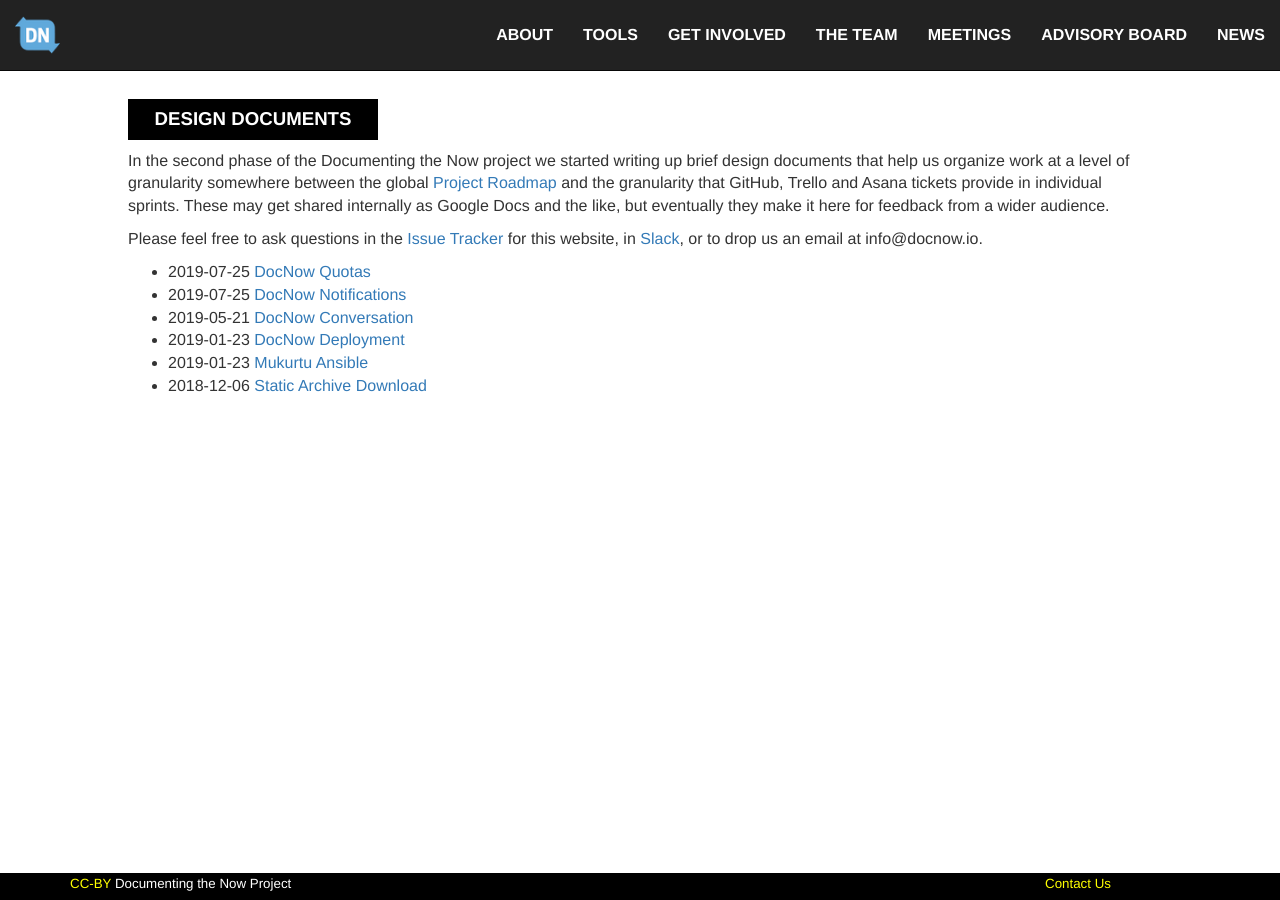
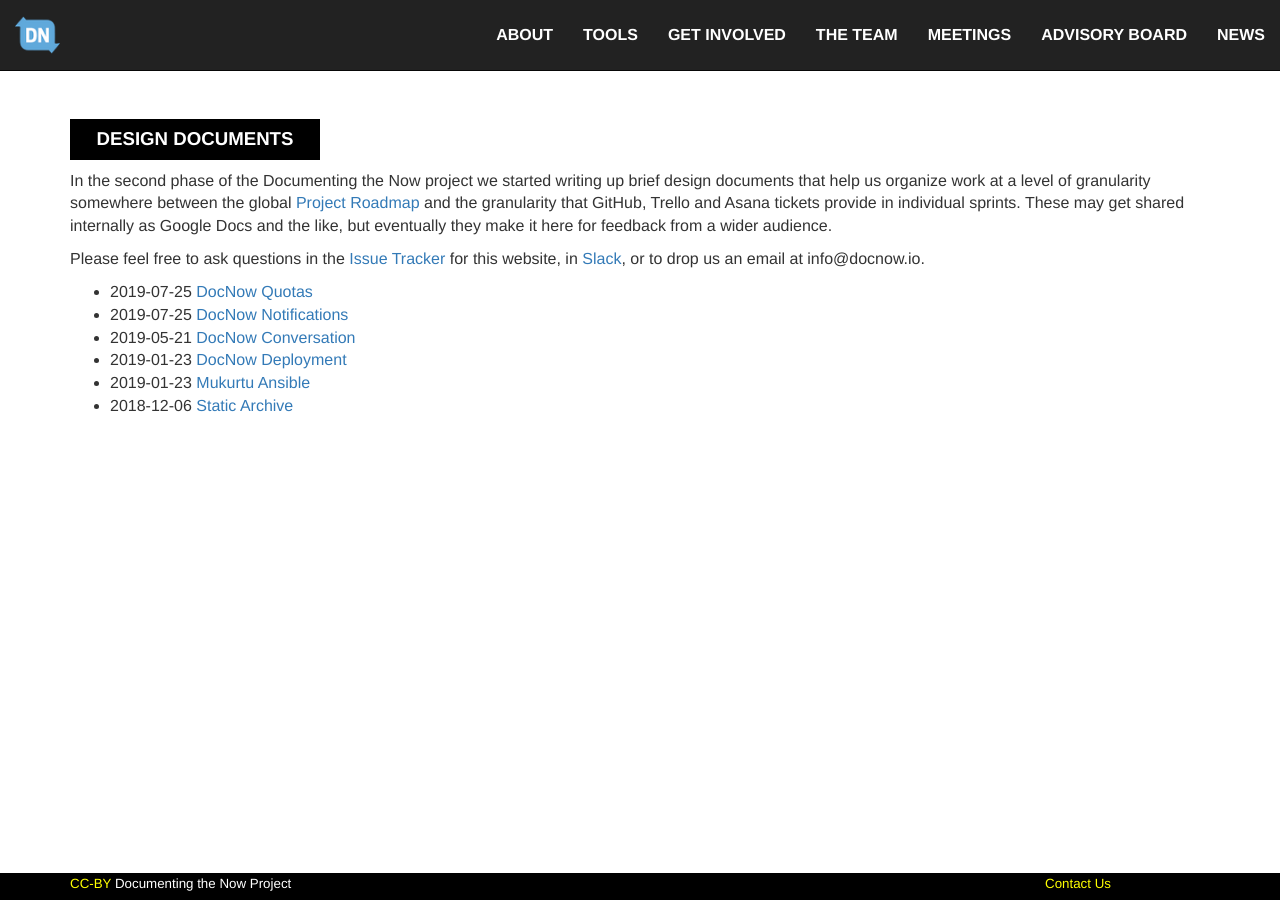
Before and after one commit to DocNow/docnow.github.io, a Jekyll site: the page built from design/index.md, in a window 1280 px wide. Built offline with Jekyll 4.4.1, drawn with Linux system fonts in a browser that asks for light colours.

Commit message:
use container style and h1 is similar to h2

```diff
--- a/_layouts/design.html
+++ b/_layouts/design.html
@@ -2,7 +2,7 @@
 layout: default
 ---
 
-<article id="design-doc">
+<article class="container" id="design-doc">
   {% if page.url != "/design/" %}
   <a href="/design/">⬆ Design Documents Overview</a>
   <h1>{{ page.title }}</h1>
--- a/css/style.css
+++ b/css/style.css
@@ -17,6 +17,18 @@
 
 .navbar-inverse .navbar-nav li a:hover {
   color: #5fa9dd;
+}
+
+h1 {
+  font-size: 16pt;
+  color: white;
+  background-color: black;
+  text-align: center;
+  font-weight: bold;
+  text-transform: uppercase;
+  padding-top: 10px;
+  padding-bottom: 10px;
+  max-width: 400px;
 }
 
 h2 {
@@ -133,7 +145,7 @@
 }
 
 #design-doc {
-  margin: 5% 10% 0% 10%;
+  margin-top: 5%
 }
 
 #design-doc h1 {
--- a/design/index.md
+++ b/design/index.md
@@ -20,7 +20,7 @@
 * 2019-05-21 [DocNow Conversation](2019-05-21-conversation)
 * 2019-01-23 [DocNow Deployment](2019-01-23-deployment)
 * 2019-01-23 [Mukurtu Ansible](2019-01-23-mukurtu-ansible)
-* 2018-12-06 [Static Archive Download](2018-12-06-static-archive)
+* 2018-12-06 [Static Archive](2018-12-06-static-archive)
 
 [Project Roadmap]: https://github.com/docnow/roadmap#readme
 [Issue Tracker]: https://github.com/docnow/docnow.github.io/issues
```
